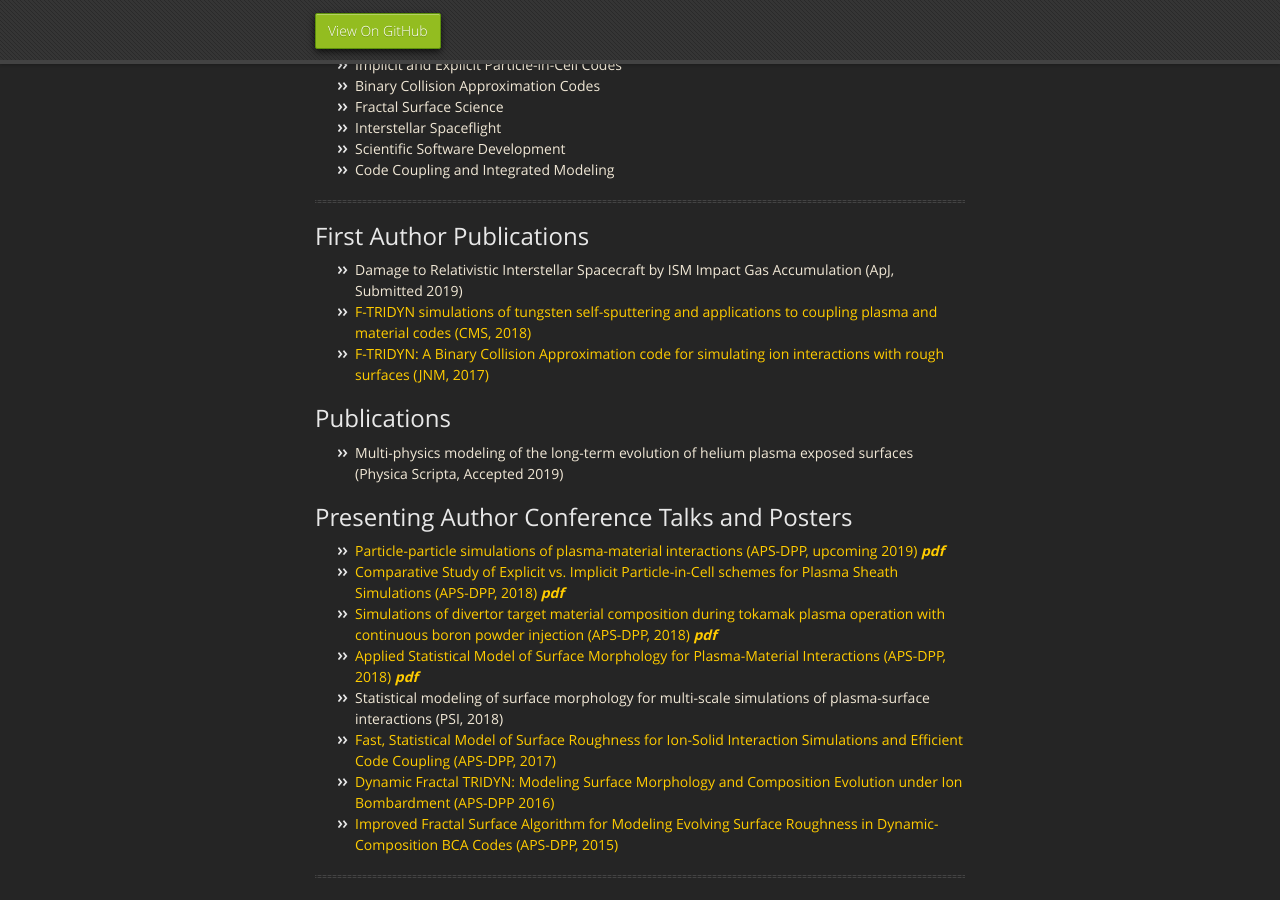
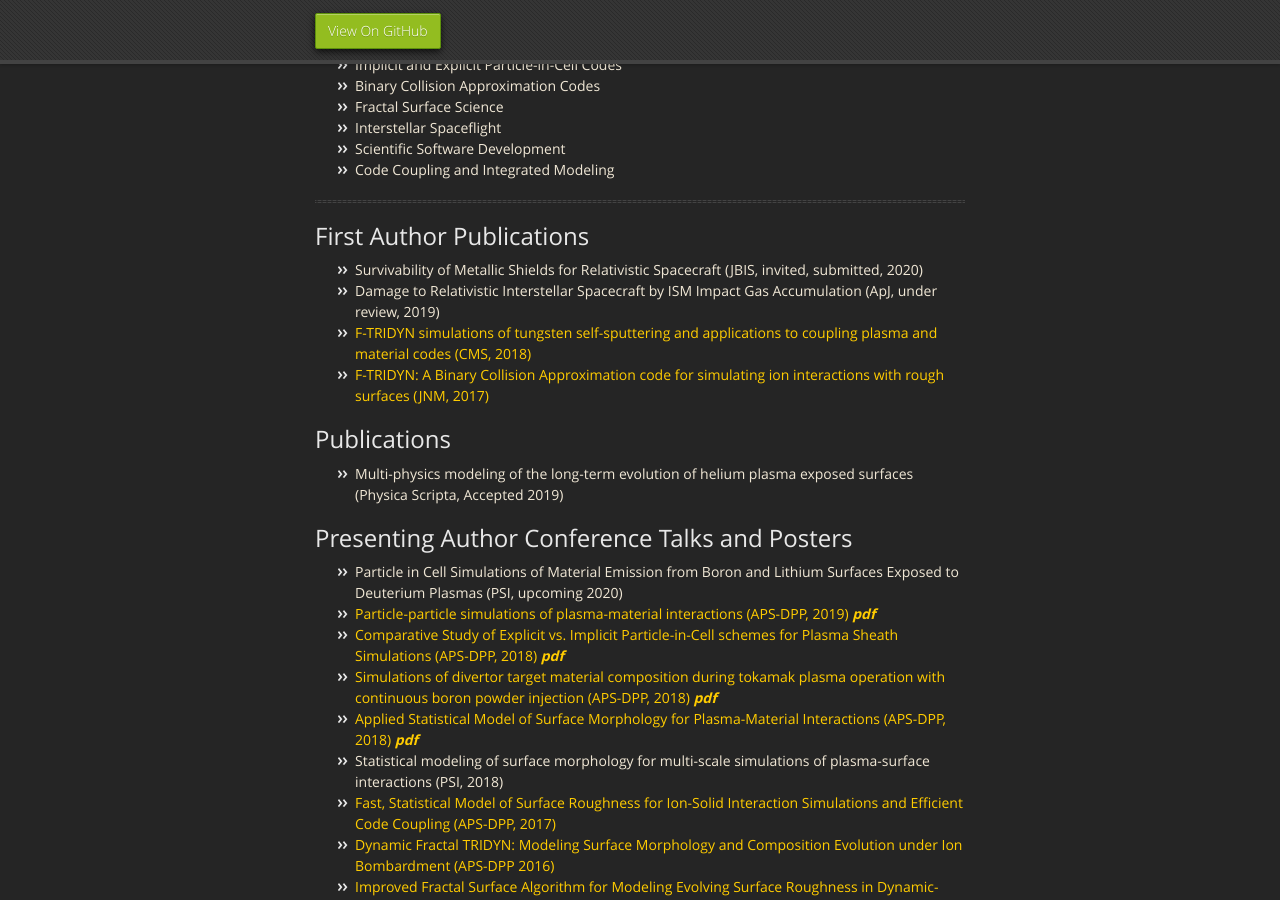
Before and after one commit to drobnyjt/test_jekyll, a Jekyll site: the page built from index.md, in a window 1280 px wide and 900 px high, scrolled down 321 px. Built offline with Jekyll 4.4.1, drawn with Linux system fonts in a browser that asks for light colours; our own code applies the rules of GitHub Pages for plain Markdown files; some of the changed text lies outside the part shown.

Commit message:
Update index.md

```diff
--- a/index.md
+++ b/index.md
@@ -17,7 +17,8 @@ layout: default
 * * *
 
 ## First Author Publications
-* Damage to Relativistic Interstellar Spacecraft by ISM Impact Gas Accumulation (ApJ, Submitted 2019)
+* Survivability of Metallic Shields for Relativistic Spacecraft (JBIS, invited, submitted, 2020)
+* Damage to Relativistic Interstellar Spacecraft by ISM Impact Gas Accumulation (ApJ, under review, 2019)
 * [F-TRIDYN simulations of tungsten self-sputtering and applications to coupling plasma and material codes (CMS, 2018)](https://doi.org/10.1016/j.commatsci.2018.03.032)
 * [F-TRIDYN: A Binary Collision Approximation code for simulating ion interactions with rough surfaces (JNM, 2017)](https://doi.org/10.1016/j.jnucmat.2017.07.037)
 
@@ -25,7 +26,8 @@ layout: default
 * Multi-physics modeling of the long-term evolution of helium plasma exposed surfaces (Physica Scripta, Accepted 2019)
 
 ## Presenting Author Conference Talks and Posters
-* [Particle-particle simulations of plasma-material interactions (APS-DPP, upcoming 2019)](http://meetings.aps.org/Meeting/DPP19/Session/PO6.11) [***pdf***](./APS-DPP_2019_Drobny.pdf)
+* Particle in Cell Simulations of Material Emission from Boron and Lithium Surfaces Exposed to Deuterium Plasmas (PSI, upcoming 2020)
+* [Particle-particle simulations of plasma-material interactions (APS-DPP, 2019)](http://meetings.aps.org/Meeting/DPP19/Session/PO6.11) [***pdf***](./APS-DPP_2019_Drobny.pdf)
 * [Comparative Study of Explicit vs. Implicit Particle-in-Cell schemes for Plasma Sheath Simulations (APS-DPP, 2018)](https://meetings.aps.org/Meeting/DPP18/Session/CP11.81) [***pdf***](aps_dpp_pic_drobny_1_JD.pdf)
 * [Simulations of divertor target material composition during tokamak plasma operation with continuous boron powder injection (APS-DPP, 2018)](https://meetings.aps.org/Meeting/DPP18/Session/JP11.93) [***pdf***](aps_dpp_boronization_1_JD.pdf)
 * [Applied Statistical Model of Surface Morphology for Plasma-Material Interactions (APS-DPP, 2018)](https://meetings.aps.org/Meeting/DPP18/Session/NM9.7) [***pdf***](./APS_DPP_2018_Drobny_Final.pptx.pdf)
@@ -57,6 +59,9 @@ layout: default
 
 ## PIC-BCA Coupling
 
+![PIC-BCA 3D coupling illustration.](./PMI_3_labels.png)
+This illustration shows the 3D PIC-BCA physics, including (a) sputtering, (b) ion-driven mixing, (c) vacancy production, (d) implantation, (e) layered composition, (f) ionization and redeposition, (g) reflection as neutrals.
+
 ![PIC-BCA coupling illustration.](./figure_one_for_one.png)
 
 This illustration shows the strategy for coupling particle-in-cell plasma codes to a binary collision approximation material code.
```
